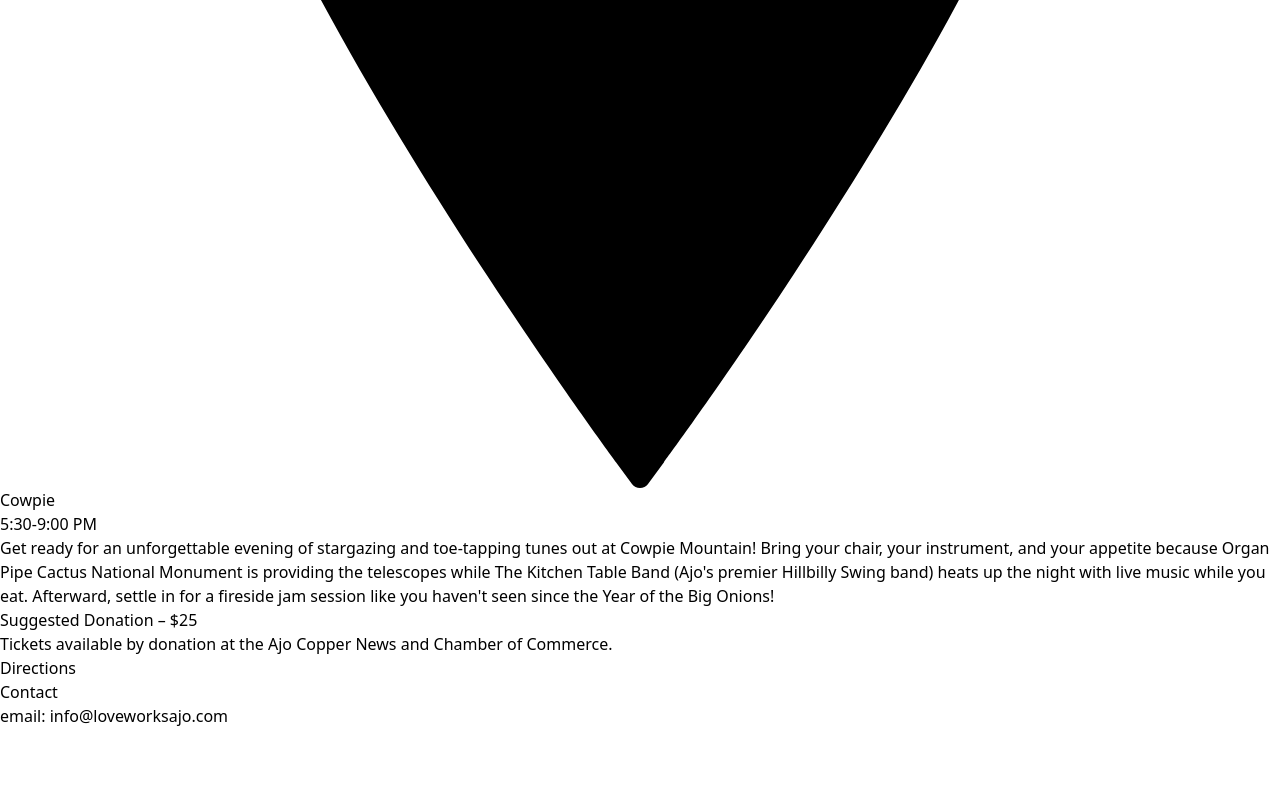
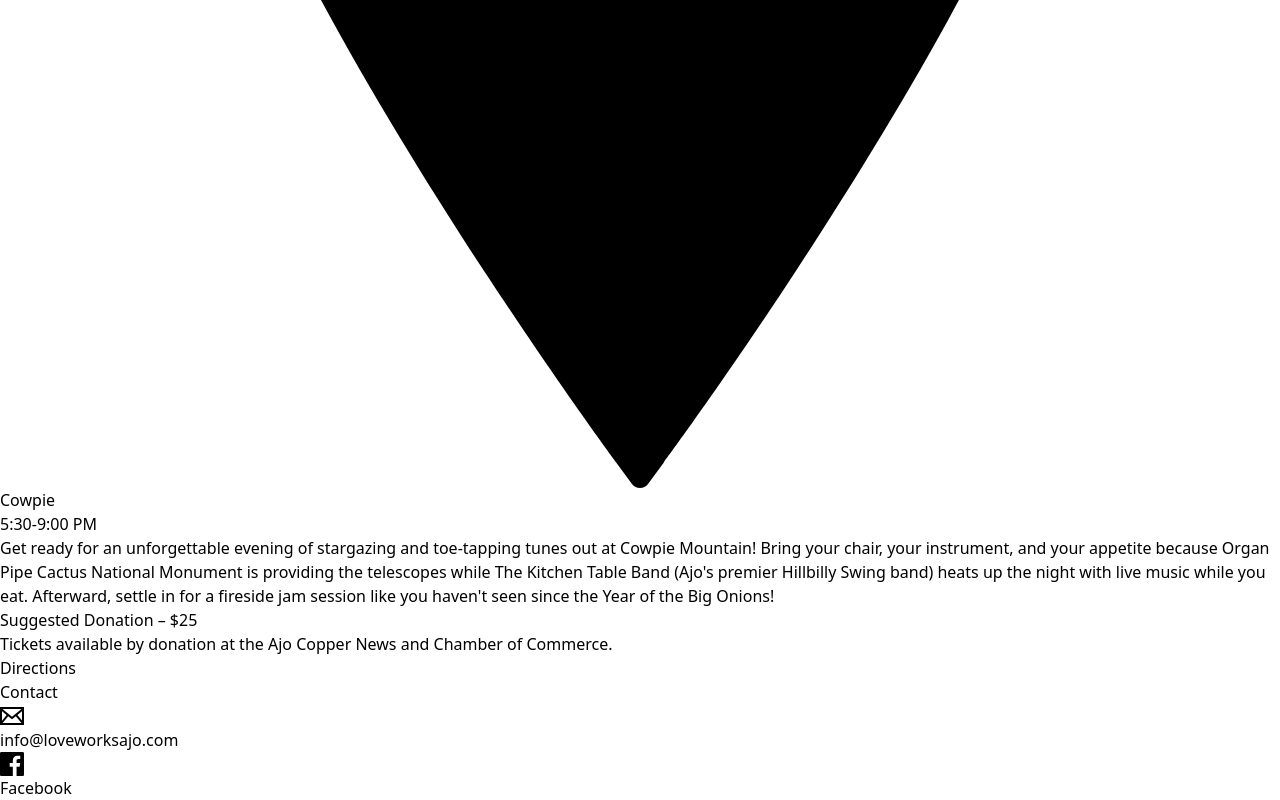
Before and after one commit to Anadyrskie/love-works, a Next.js app: page / in a window 1280 px wide. Shown: the part 9888-10688 px from the top of the page. Before the commit the page ends 10616 px from the top, so only its background shows below. Built offline with nearby package versions, Linux system fonts and the light colour scheme.

Commit message:
add facebook

```diff
--- a/components/home/Contact/Contact.jsx
+++ b/components/home/Contact/Contact.jsx
@@ -1,9 +1,33 @@
+import Link from "next/link";
 
-export default function Contact({contact}) {
+export default function Contact() {
     return (
-        <div id='contact' className={'dark:text-white text-center mx-auto px-10 pb-10'}>
+        <div className="flex items-center justify-center mb-10">
+
+        <div id='contact' className={'dark:text-white mx-auto text-center px-10 pb-100'}>
             <h1 className={'text-3xl font-semibold mb-2'}>Contact</h1>
-            <span >{contact.type ? contact.type + ':' : ''} <a className='text-blue-500' href={contact.prefix ? contact.prefix + contact.value : '#contact'}>{contact.value}</a></span>
+            <LinkRow href={'mailto:info@loveworksajo.com'}>
+                    <svg xmlns="http://www.w3.org/2000/svg" className={'dark:fill-orange-300 '} width="24" height="24" viewBox="0 0 24 24">
+                        <path d="M0 3v18h24v-18h-24zm6.623 7.929l-4.623 5.712v-9.458l4.623 3.746zm-4.141-5.929h19.035l-9.517 7.713-9.518-7.713zm5.694 7.188l3.824 3.099 3.83-3.104 5.612 6.817h-18.779l5.513-6.812zm9.208-1.264l4.616-3.741v9.348l-4.616-5.607z"/>
+                    </svg>
+                    <p>info@loveworksajo.com</p>
+            </LinkRow>
+            <LinkRow href={'https://www.facebook.com/LoveWorksNightAndDay'}>
+                    <svg xmlns="http://www.w3.org/2000/svg" width="24"  height="24" className={'fill-blue-600 dark:fill-blue-500'}  viewBox="0 0 24 24">
+                        <path d="M22.675 0h-21.35c-.732 0-1.325.593-1.325 1.325v21.351c0 .731.593 1.324 1.325 1.324h11.495v-9.294h-3.128v-3.622h3.128v-2.671c0-3.1 1.893-4.788 4.659-4.788 1.325 0 2.463.099 2.795.143v3.24l-1.918.001c-1.504 0-1.795.715-1.795 1.763v2.313h3.587l-.467 3.622h-3.12v9.293h6.116c.73 0 1.323-.593 1.323-1.325v-21.35c0-.732-.593-1.325-1.325-1.325z"/>
+                </svg>
+                <p>Facebook</p>
+            </LinkRow>
+        </div>
         </div>
     )
 }
+
+
+function LinkRow(props) {
+    return (
+        <Link className='text-blue-500 dark:text-gray-200 drop-shadow-md dark:underline dark:underline-offset-2 flex gap-x-4 pb-1 dark:pb-2' target={'_blank'} rel={'noreferrer'} href={props.href}>
+        {props.children}
+    </Link>
+    )
+}
```
